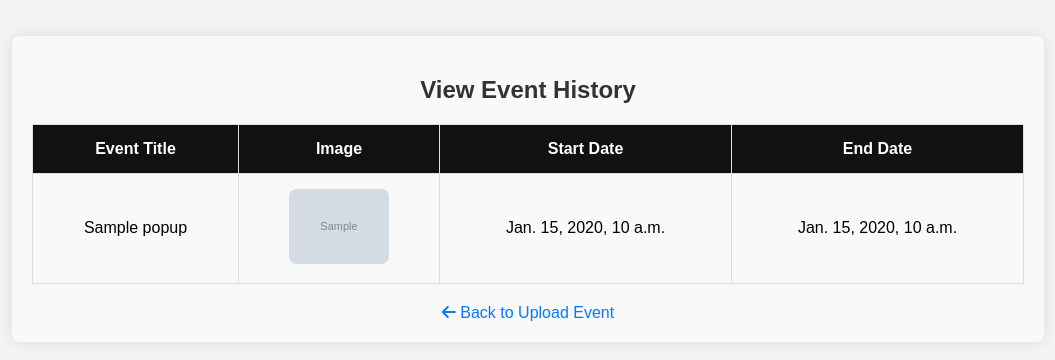
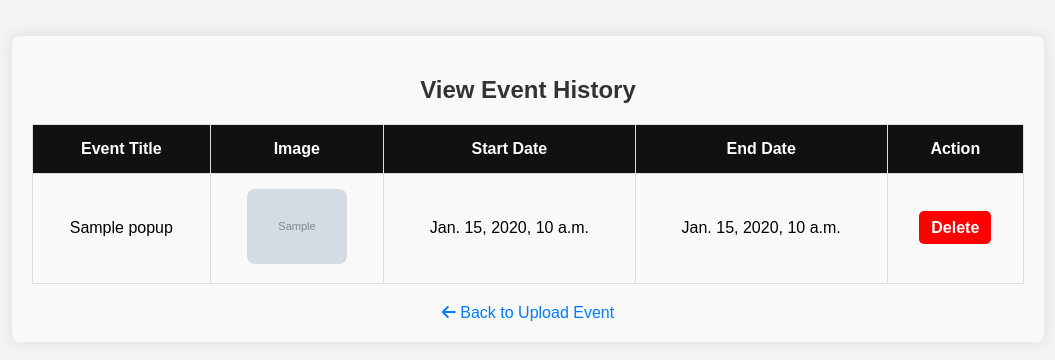
Before and after one commit to BiwashGurung/InformaticsCafeteria-FYP, a Django app: page /cafeteria_admin/view-event-history/ in a window 1280 px wide. Shown: the part 173-533 px from the top of the page, without its empty margins (112-1167 px from the left). Run offline with Django 5.2, Linux system fonts and the light colour scheme; tables that the repository leaves empty hold one stand-in row (values such as "Sample post"); grey boxes marked "Sample" are stand-in pictures.

Commit message:
FEAT: added delete event functionality and enhance event history view with delete action button

```diff
--- a/cafeteria_admin/urls.py
+++ b/cafeteria_admin/urls.py
@@ -10,6 +10,7 @@ urlpatterns = [
     path('admin_logout/',views.logout_admin,name='logout_admin'),
     path('upload-popup/', admin_upload_popup, name='admin_upload_popup'),
     path('view-event-history/', views.view_event_history, name='view_event_history'),
+    path('delete_event/<int:event_id>/', views.delete_event, name='delete_event'),
     path('manage_users/', manage_users, name='manage_users'),
     path('edit_user/<int:user_id>/', edit_user, name='edit_user'),
     path('delete_user/<int:user_id>/', delete_user, name='delete_user'),
--- a/cafeteria_admin/views.py
+++ b/cafeteria_admin/views.py
@@ -60,6 +60,14 @@ def view_event_history(request):
     events = EventPopup.objects.all()
     return render(request, 'cafeteria_admin/view_event_history.html', {'events': events})
 
+@user_passes_test(is_admin, login_url='/cafeteria_admin/admin_login/')
+def delete_event(request, event_id):
+    event = get_object_or_404(EventPopup, event_id=event_id)
+    event.delete()
+    messages.success(request, "Event deleted successfully!")
+    return redirect('view_event_history')
+
+
 
 
 
--- a/static/admin_css/view_event_history.css
+++ b/static/admin_css/view_event_history.css
@@ -48,6 +48,21 @@ h2 {
   border-radius: 8px;
 }
 
+.btn-delete {
+  background-color: #ff0000;
+  color: white;
+  padding: 8px 12px;
+  text-decoration: none;
+  font-weight: bold;
+  border-radius: 5px;
+  transition: background-color 0.3s ease, transform 0.2s ease;
+}
+
+.btn-delete:hover {
+  background-color: #dd1717d6;
+  transform: translateY(-2px);
+}
+
 
 
 .back-link {
--- a/templates/cafeteria_admin/view_event_history.html
+++ b/templates/cafeteria_admin/view_event_history.html
@@ -16,6 +16,7 @@
         <th>Image</th>
         <th>Start Date</th>
         <th>End Date</th>
+        <th>Action</th>
       </tr>
     </thead>
     <tbody>
@@ -25,12 +26,19 @@
         <td>
           <img
             src="{{ event.image.url }}"
-            alt="Event Image"
+            alt="{{ event.event_title }}"
             class="event-image"
           />
         </td>
         <td>{{ event.start_date }}</td>
         <td>{{ event.end_date }}</td>
+        <td>
+          <a href="{% url 'delete_event' event.event_id %}" class="btn btn-delete"
+             onclick="return confirm('Are you sure you want to delete this event?');">
+            Delete
+          </a>
+        </td>
+
       </tr>
       {% endfor %}
     </tbody>
```
Also changed, not shown: media/popups/Beverages.png (added).
